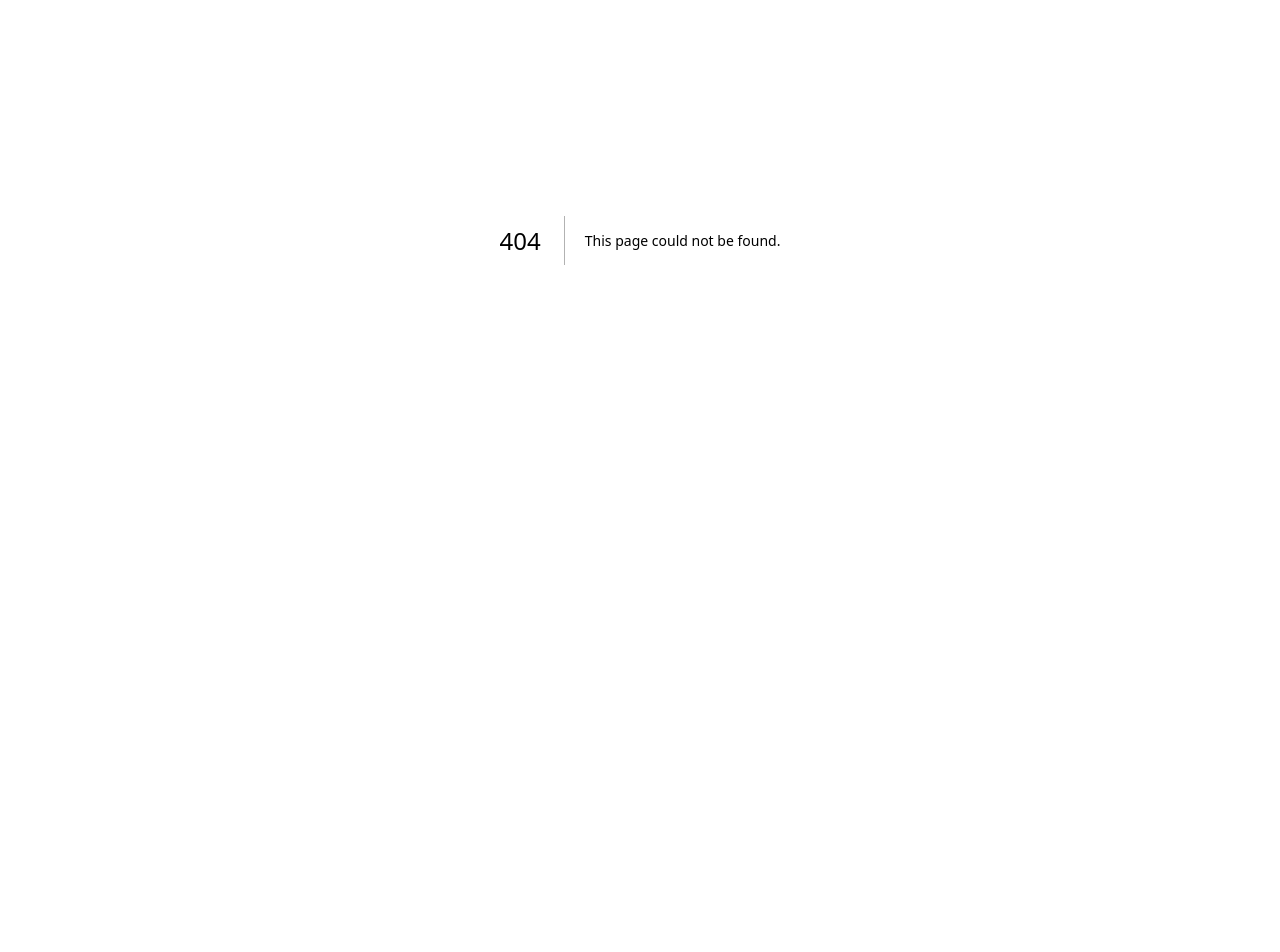
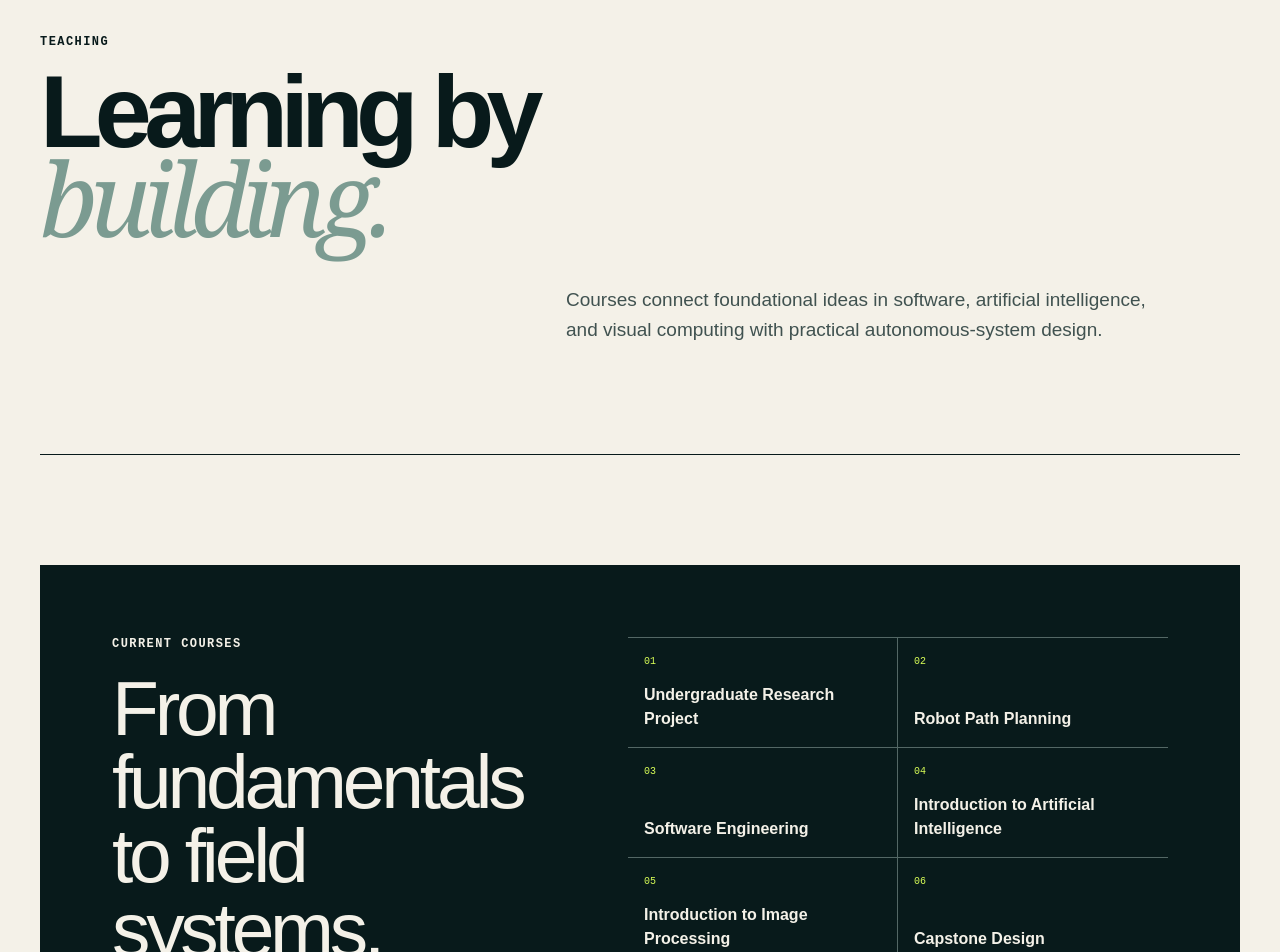
Before and after one commit to taegeun-oh/taegeun-oh.github.io, a Next.js app: page /teaching in a window 1280 px wide. Before the commit this address had no page. Shown: the part 160-1112 px from the top of the page. Before the commit the page ends 800 px from the top, so only its background shows below. Built offline with nearby package versions, Linux system fonts and the light colour scheme.

Commit message:
Add standalone Teaching page

```diff
--- /dev/null
+++ b/app/teaching/page.tsx
@@ -0,0 +1,32 @@
+import type { Metadata } from "next";
+import { PageFrame } from "@/components/SiteShell";
+
+export const metadata: Metadata = {
+  title: "Teaching",
+  description: "Courses taught by Taegeun Oh at Dong Seoul University.",
+};
+
+const courses = [
+  "Undergraduate Research Project",
+  "Robot Path Planning",
+  "Software Engineering",
+  "Introduction to Artificial Intelligence",
+  "Introduction to Image Processing",
+  "Capstone Design",
+];
+
+export default function TeachingPage() {
+  return <PageFrame>
+    <section className="page-hero section-shell compact-hero teaching-hero">
+      <p className="eyebrow">Teaching</p>
+      <h1>Learning by<br /><em>building.</em></h1>
+      <p>Courses connect foundational ideas in software, artificial intelligence, and visual computing with practical autonomous-system design.</p>
+    </section>
+    <section className="section-shell teaching-page-section">
+      <div className="teaching-section">
+        <div><p className="eyebrow">Current courses</p><h2>From fundamentals<br />to field systems.</h2></div>
+        <div className="course-grid">{courses.map((course, index) => <div key={course}><span>{String(index + 1).padStart(2, "0")}</span><strong>{course}</strong></div>)}</div>
+      </div>
+    </section>
+  </PageFrame>;
+}
```
